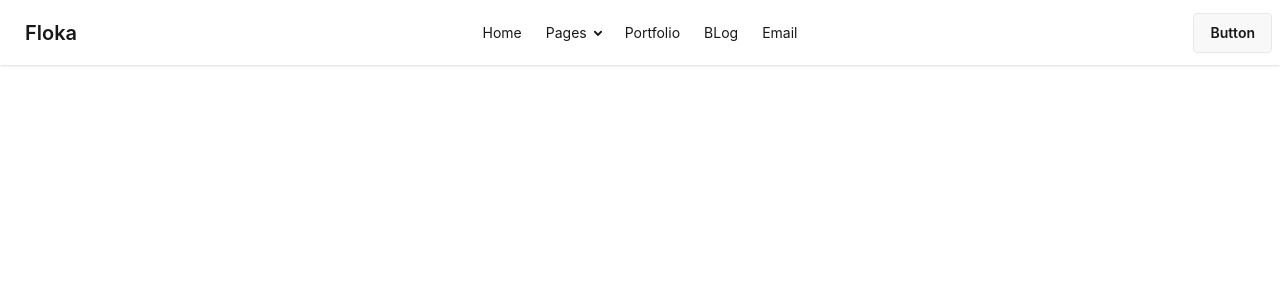
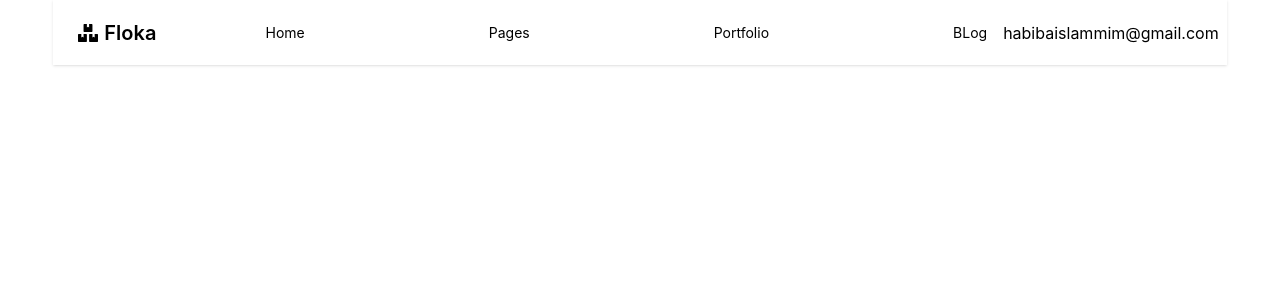
Before and after one commit to Umme-Habiba123/floka-client, a Next.js app: page / in a window 1280 px wide. Shown: the top 300 px of the page. Built offline with nearby package versions, Linux system fonts and the light colour scheme.

Commit message:
edited layoutes

```diff
--- a/package.json
+++ b/package.json
@@ -12,7 +12,8 @@
     "daisyui": "^5.5.19",
     "next": "16.2.2",
     "react": "19.2.4",
-    "react-dom": "19.2.4"
+    "react-dom": "19.2.4",
+    "react-icons": "^5.6.0"
   },
   "devDependencies": {
     "@tailwindcss/postcss": "^4.2.2",
--- a/src/app/globals.css
+++ b/src/app/globals.css
@@ -1,2 +1,4 @@
 @import "tailwindcss";
 @plugin "daisyui";
+
+@custom-variant dark (&:where(.dark, .dark *));
--- a/src/app/layout.js
+++ b/src/app/layout.js
@@ -19,7 +19,7 @@ export const metadata = {
 export default function RootLayout({ children }) {
   return (
     <html
-      lang="en"
+      lang="en "
       className={`${geistSans.variable} ${geistMono.variable} h-full antialiased`}
     >
       <body className="min-h-full flex flex-col">{children}</body>
--- a/src/app/page.js
+++ b/src/app/page.js
@@ -3,7 +3,7 @@ import Image from "next/image";
 
 export default function Home() {
   return (
-    <div>
+    <div className="w-11/12 mx-auto ">
       <Navbar></Navbar>
     </div>
   );
--- a/src/shared/Navbar/Navbar.jsx
+++ b/src/shared/Navbar/Navbar.jsx
@@ -1,50 +1,50 @@
 import React from 'react';
+import { FaBoxes } from 'react-icons/fa';
 
 const Navbar = () => {
     return (
         <div>
-            <div className="navbar bg-base-100 shadow-sm">
+            <div className="navbar bg-white text-black shadow-sm">
   <div className="navbar-start">
-    <div className="dropdown">
-      <div tabIndex={0} role="button" className="btn btn-ghost lg:hidden">
+
+    <a className="btn btn-ghost text-xl"><FaBoxes size={20} />
+Floka</a>
+  </div>
+  <div className="navbar-center hidden lg:flex">
+    <ul className="menu menu-horizontal lg:gap-40 px-1">
+      <li><a>Home</a></li>
+      <li>
+
+          <summary>Pages</summary>
+
+
+      </li>
+      <li><a>Portfolio</a></li>
+      <li><a>BLog</a></li>
+
+    </ul>
+  </div>
+  <div className="navbar-end">
+  <a>habibaislammim@gmail.com</a>
+    {/* <a className="btn">Button</a> */}
+  </div>
+   <div className="dropdown">
+      <div tabIndex={0} role="button" className="btn btn-ghost lg:hidden mr-6">
         <svg xmlns="http://www.w3.org/2000/svg" className="h-5 w-5" fill="none" viewBox="0 0 24 24" stroke="currentColor"> <path strokeLinecap="round" strokeLinejoin="round" strokeWidth="2" d="M4 6h16M4 12h8m-8 6h16" /> </svg>
       </div>
       <ul
         tabIndex="-1"
         className="menu menu-sm dropdown-content bg-base-100 rounded-box z-1 mt-3 w-52 p-2 shadow">
-        <li><a>Item 1</a></li>
+        <li><a>Home</a></li>
         <li>
-          <a>Parent</a>
-          <ul className="p-2">
-            <li><a>Submenu 1</a></li>
-            <li><a>Submenu 2</a></li>
-          </ul>
+          <a>Pages</a>
+
         </li>
-        <li><a>Item 3</a></li>
+        <li><a>Portfolio</a></li>
+        <li><a>Blog</a></li>
+
       </ul>
     </div>
-    <a className="btn btn-ghost text-xl">Floka</a>
-  </div>
-  <div className="navbar-center hidden lg:flex">
-    <ul className="menu menu-horizontal px-1">
-      <li><a>Home</a></li>
-      <li>
-        <details>
-          <summary>Pages</summary>
-          <ul className="p-2 bg-base-100 w-40 z-1">
-            <li><a>Submenu 1</a></li>
-            <li><a>Submenu 2</a></li>
-          </ul>
-        </details>
-      </li>
-      <li><a>Portfolio</a></li>
-      <li><a>BLog</a></li>
-      <li><a>Email</a></li>
-    </ul>
-  </div>
-  <div className="navbar-end">
-    <a className="btn">Button</a>
-  </div>
 </div>
         </div>
     );
```
Also changed, not shown: 1 other file (tests, documents, lock files or other folders).
